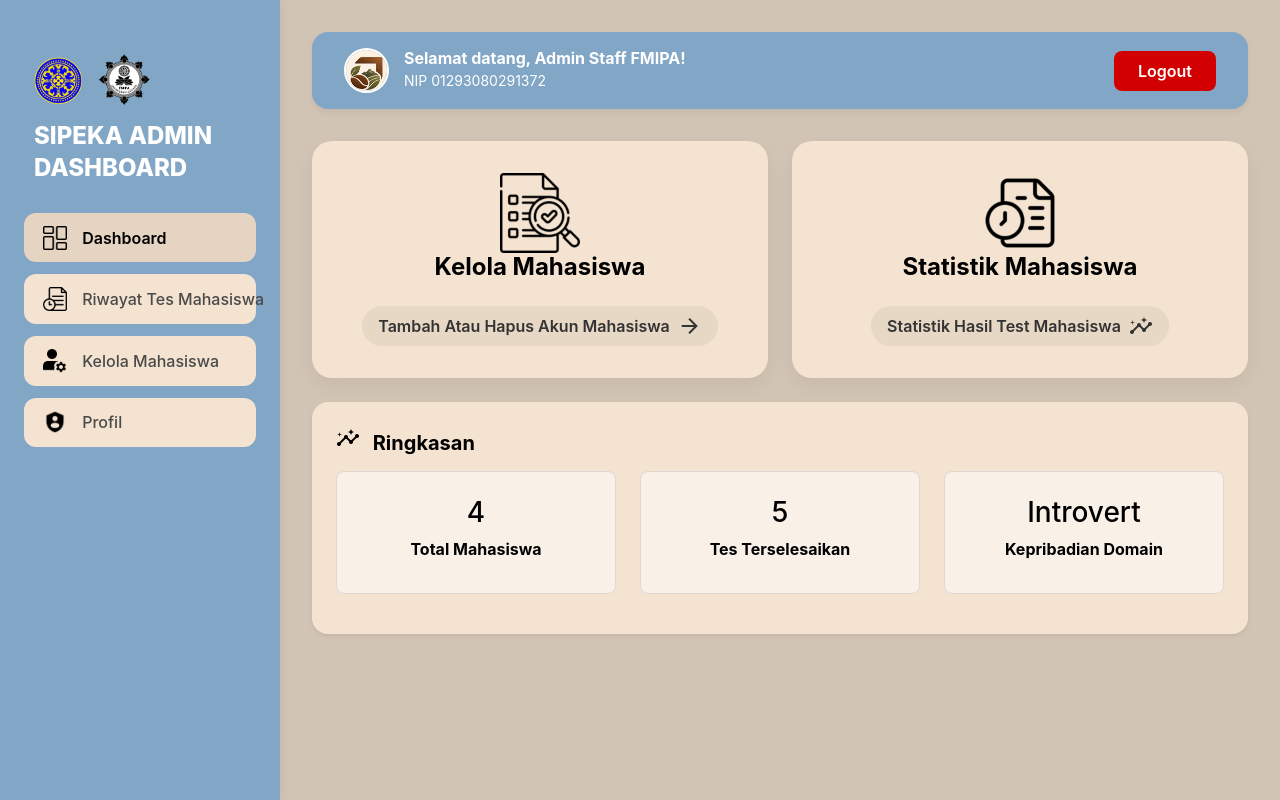
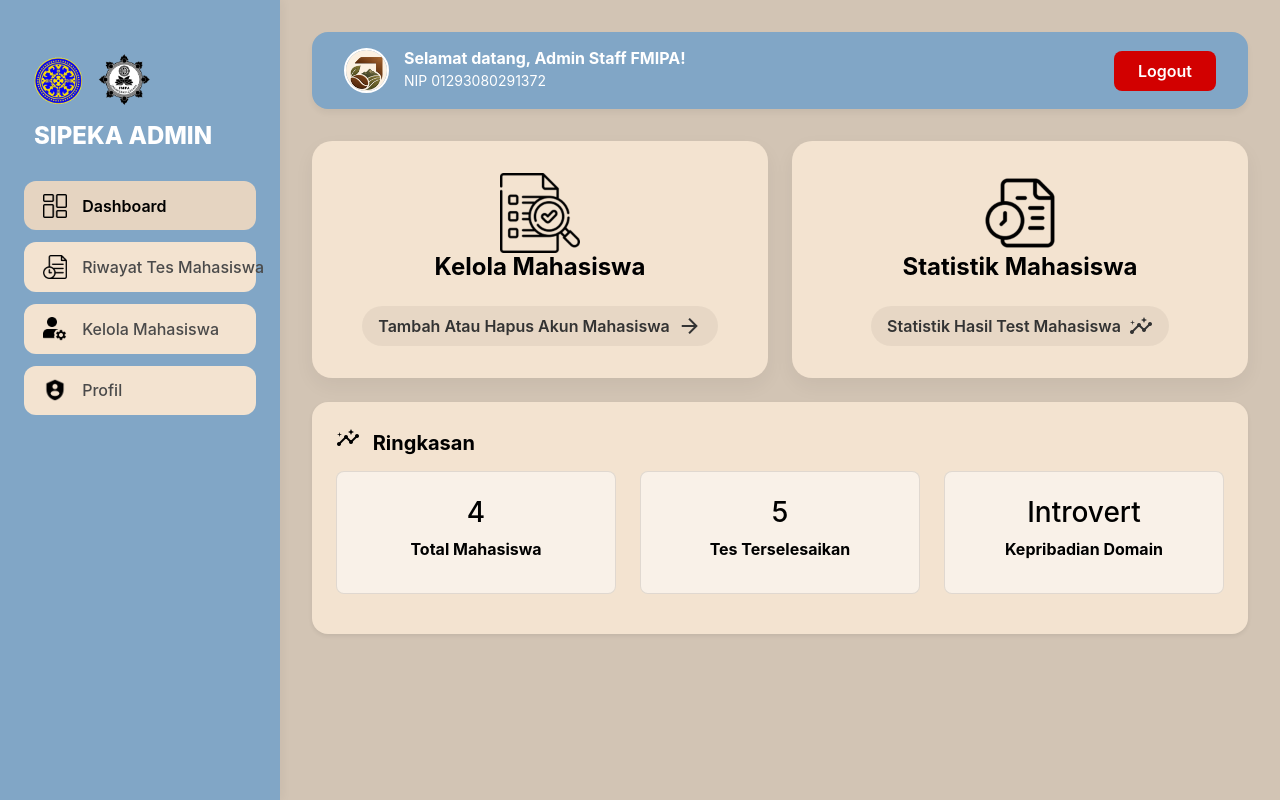
Before and after one commit to Nanda-0101/PROJECT_ADS, a FastAPI app: page /admin-dashboard in a window 1280 px wide. Run offline with FastAPI, Linux system fonts and the light colour scheme.

Commit message:
Update admin_dashboard.html

```diff
--- a/app/templates/admin_dashboard.html
+++ b/app/templates/admin_dashboard.html
@@ -20,7 +20,7 @@
         <img src="../static/assets/Logo - Fmipa.png" alt="Logo FMIPA" style="height: 55px !important; width: auto; object-fit: contain;">
     </div>
     <h2 style="color: white; font-size: 1.5rem; font-weight: 800; margin-bottom: 0.2rem;">SIPEKA ADMIN</h2>
-    <h2 style="color: white; font-size: 1.5rem; font-weight: 800; margin-bottom: 0.2rem;">DASHBOARD</h2>
+    <h2 style="color: white; font-size: 1.5rem; font-weight: 800; margin-bottom: 0.2rem;"></h2>
 </div>
     </div>
     <nav>
```
